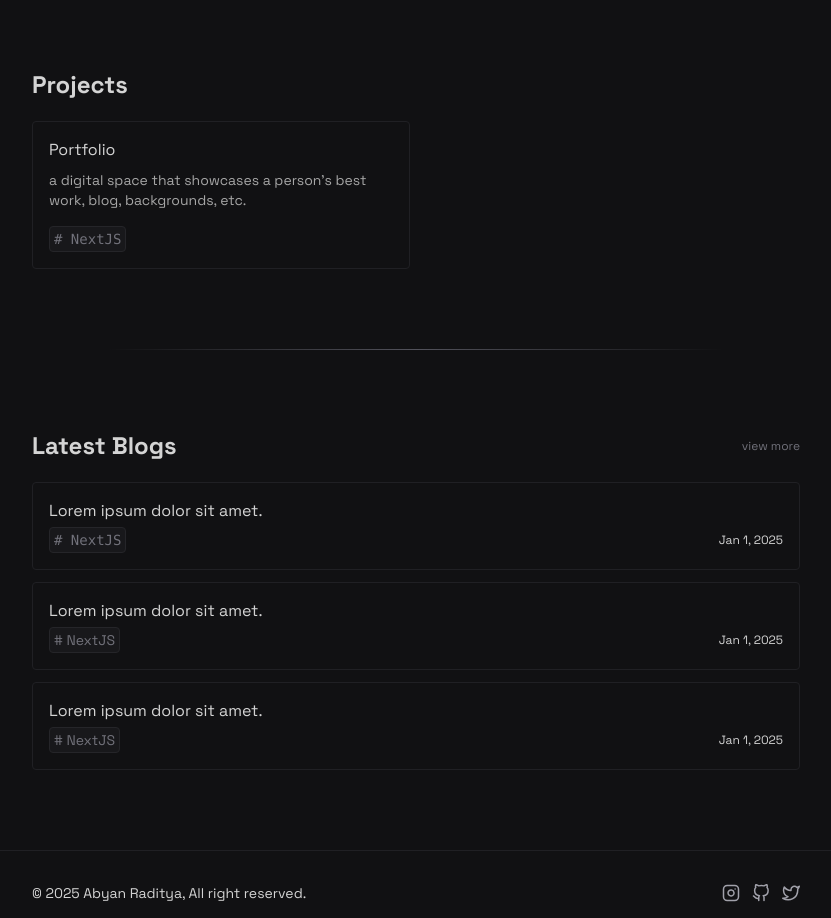
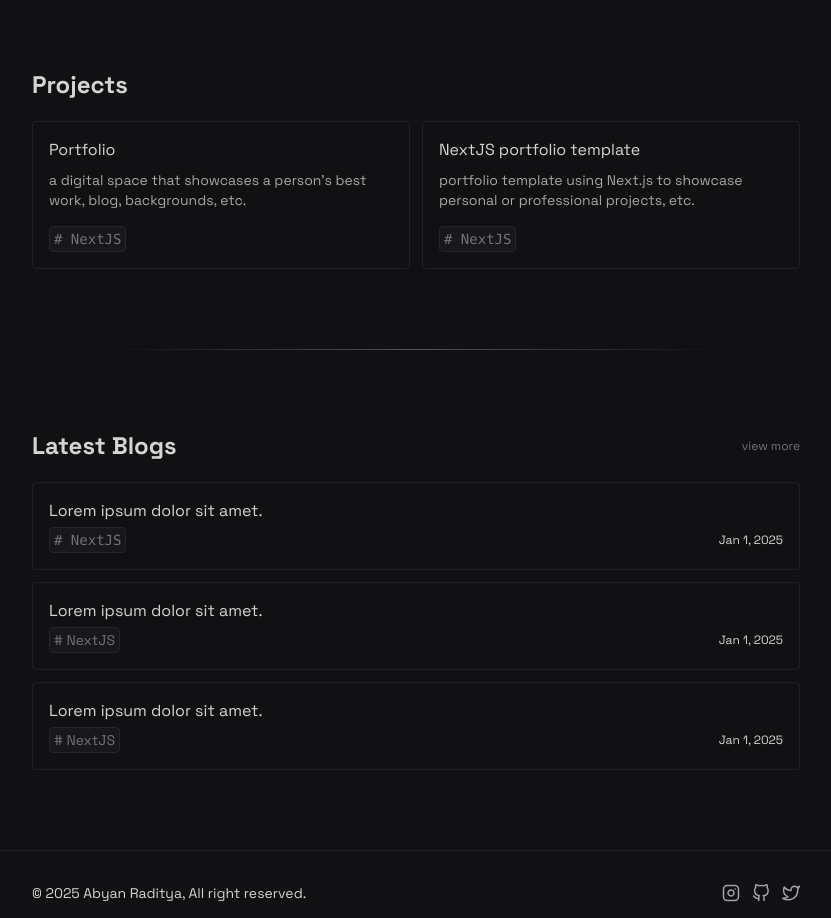
Before and after one commit to byanrkh/site, a Next.js app: page / in a window 1280 px wide. Shown: the part 1000-1918 px from the top of the page, without its empty margins (224-1055 px from the left). Built offline with nearby package versions, Linux system fonts and the light colour scheme.

Commit message:
Fix: fix deployment error

```diff
--- a/app/(root)/(home)/content/Projects.tsx
+++ b/app/(root)/(home)/content/Projects.tsx
@@ -20,6 +20,19 @@ export default function Projects() {
             # NextJS
           </div>
         </Link>
+        <Link
+          href={"https://github.com/byanrkh/portfolio"}
+          className="border border-[#202024] p-4 rounded group hover:scale-[1.02] duration-75"
+        >
+          <h1 className="group-hover:underline">NextJS portfolio template</h1>
+          <p className="mt-2 mb-4 text-sm text-[#a6a6a6]">
+            portfolio template using Next.js to showcase personal or
+            professional projects, etc.
+          </p>
+          <div className="text-sm bg-[#18181b] border border-[#252529] rounded px-1 py-0.5 text-zinc-500 font-mono w-fit">
+            # NextJS
+          </div>
+        </Link>
       </div>
     </section>
   );
```
